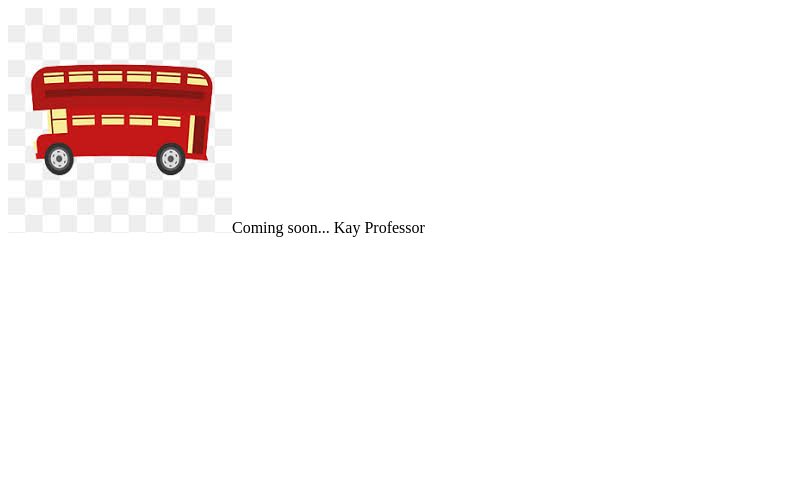
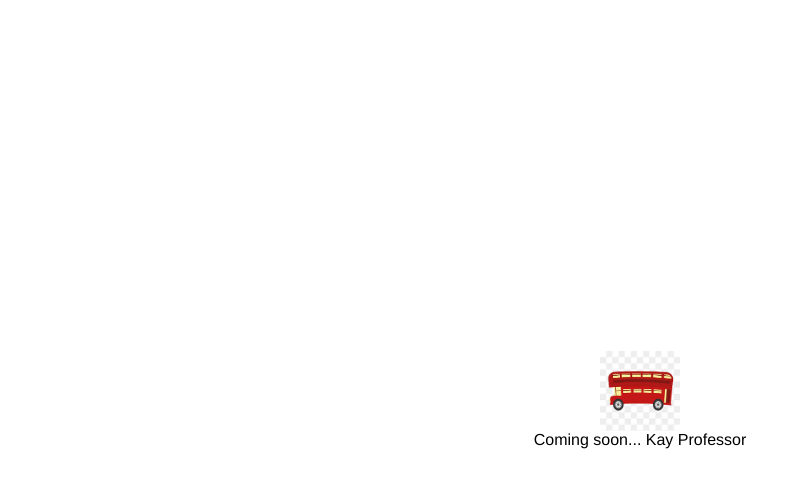
Before and after one commit to KayProfessor/git, a plain HTML site: page index.html in a window 1280 px wide. Shown: the whole page, without its empty margins (0-800 px from the left). Drawn offline with Linux system fonts and the light colour scheme.

Commit message:
Centered image and tagline

```diff
--- a/index.html
+++ b/index.html
@@ -1,8 +1,12 @@
 <!DOCTYPE html>
 <html>
- <head></head>
+ <head>
+  <link rel="stylesheet" href="style.css">
+ </head>
  <body>
- 	<img src="red-bus.png" alt=""
+ 	<div# id="container">
+ 	<img id="logo" src="red-bus.png" alt=""
  	<h1>Coming soon... Kay Professor</h1>
+ </div#>
  </body>
 <html>
--- /dev/null
+++ b/style.css
@@ -0,0 +1,17 @@
+body {
+  margin: 0;
+  font-family: Helvetica;
+}
+
+#logo {
+  height: 80px;
+  width: 80px;
+}
+
+#container {
+  display: flex;
+  align-items: center;
+  justify-content: center;
+  height: 100vh;
+  flex-direction: column;
+}
```
